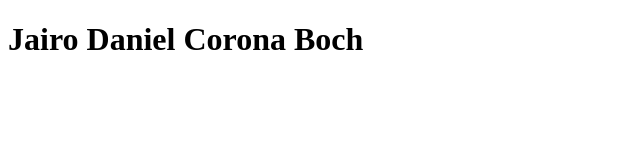
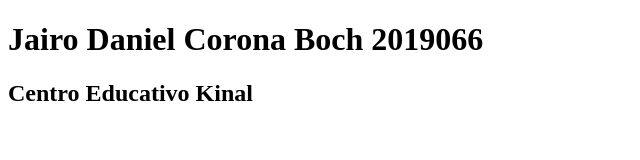
Before and after one commit to jcorona2019066/IN5AV, a plain HTML site: page index.html in a window 1280 px wide. Shown: the whole page, without its empty margins (0-640 px from the left). Drawn offline with Linux system fonts and the light colour scheme.

Commit message:
Se agrego el centro educativo y carnet

```diff
--- a/index.html
+++ b/index.html
@@ -6,6 +6,7 @@
     <title>Primera Pagina Git</title>
 </head>
 <body>
-    <h1>Jairo Daniel Corona Boch</h1>
+    <h1>Jairo Daniel Corona Boch 2019066</h1>
+    <h2>Centro Educativo Kinal</h2>
 </body>
 </html>
```
